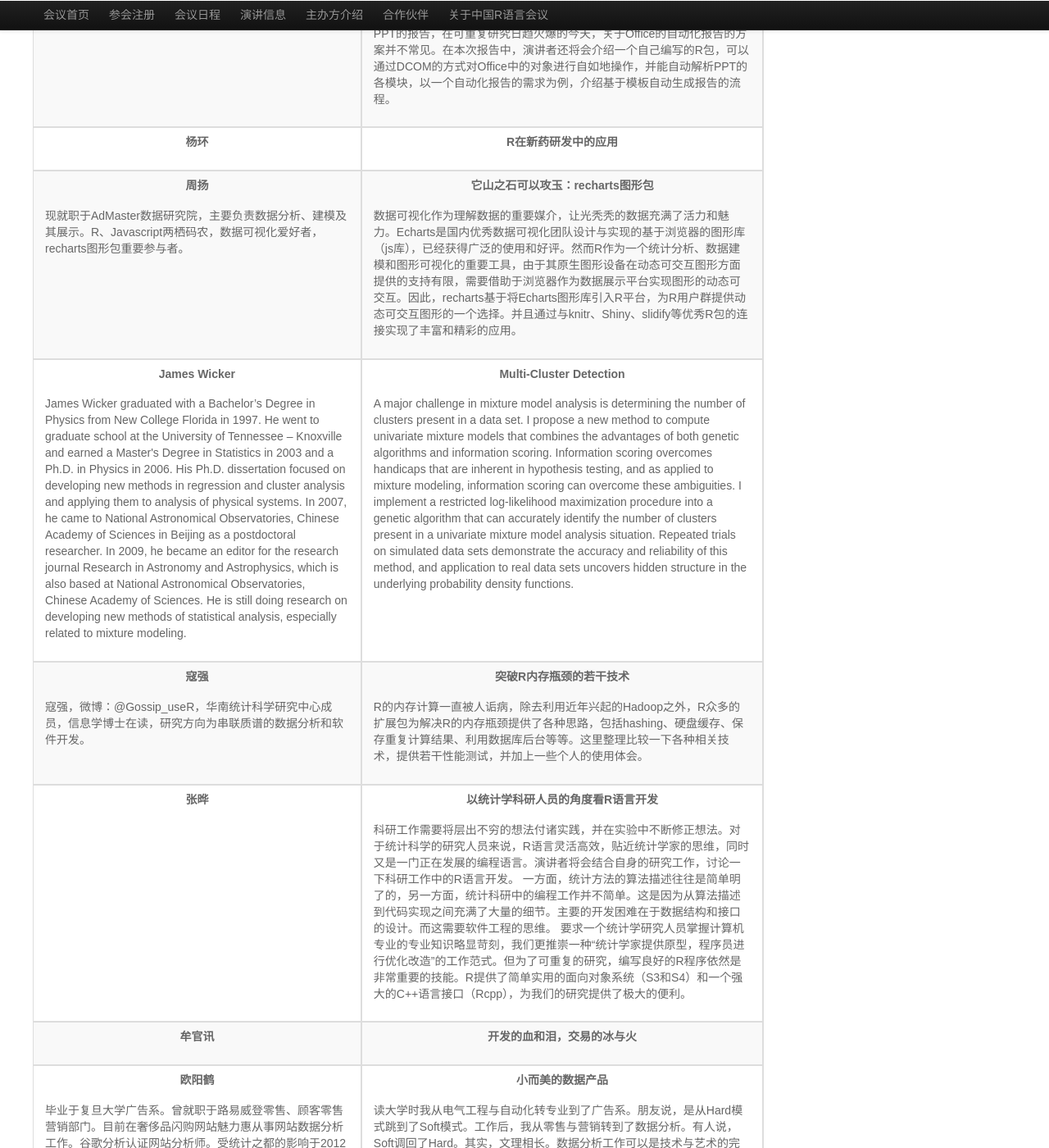
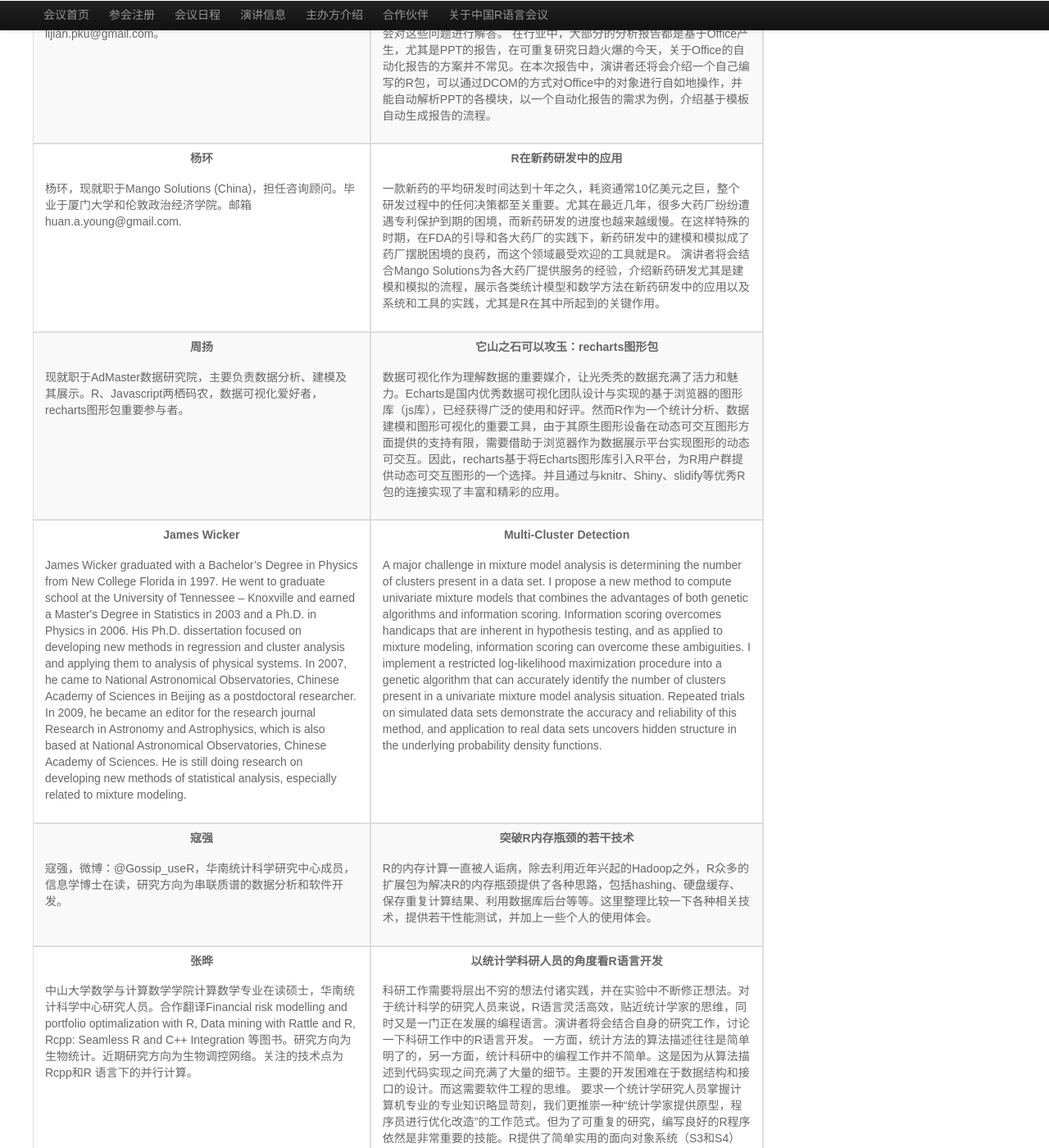
Before and after one commit to cosname/R-conference, a Jekyll site: the page built from index.html, in a window 1280 px wide and 1400 px high, scrolled down 7059 px. Shown: the whole window at 82% size. Built offline with Jekyll 4.4.1, drawn with Linux system fonts in a browser that asks for light colours.

Commit message:
update Yang Huan and Zhang Ye lecture information.

```diff
--- a/_posts/2014-05-24-beijing.md
+++ b/_posts/2014-05-24-beijing.md
@@ -435,11 +435,12 @@ and well-tested.</p>
 <tr>
   <td>
   <p><strong>杨环</strong></p>
-  <p></p>
+  <p>杨环，现就职于Mango Solutions (China)，担任咨询顾问。毕业于厦门大学和伦敦政治经济学院。邮箱huan.a.young@gmail.com.</p>
   </td>
   <td>
   <p><strong>R在新药研发中的应用</strong></p>
-  <p></p>
+  <p>一款新药的平均研发时间达到十年之久，耗资通常10亿美元之巨，整个研发过程中的任何决策都至关重要。尤其在最近几年，很多大药厂纷纷遭遇专利保护到期的困境，而新药研发的进度也越来越缓慢。在这样特殊的时期，在FDA的引导和各大药厂的实践下，新药研发中的建模和模拟成了药厂摆脱困境的良药，而这个领域最受欢迎的工具就是R。
+演讲者将会结合Mango Solutions为各大药厂提供服务的经验，介绍新药研发尤其是建模和模拟的流程，展示各类统计模型和数学方法在新药研发中的应用以及系统和工具的实践，尤其是R在其中所起到的关键作用。</p>
   </td>
 </tr>
 
@@ -500,7 +501,7 @@ structure in the underlying probability density functions.</p>
 <tr>
   <td>
   <p><strong>张晔</strong></p>
-  <p></p>
+  <p>中山大学数学与计算数学学院计算数学专业在读硕士，华南统计科学中心研究人员。合作翻译Financial risk modelling and portfolio optimalization with R, Data mining with Rattle and R, Rcpp: Seamless R and C++ Integration 等图书。研究方向为生物统计。近期研究方向为生物调控网络。关注的技术点为Rcpp和R 语言下的并行计算。</p>
   </td>
   <td>
   <p><strong>以统计学科研人员的角度看R语言开发</strong></p>
```
